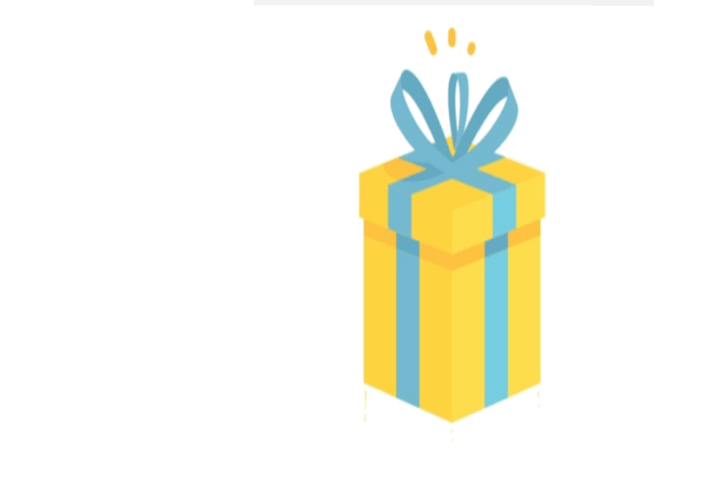
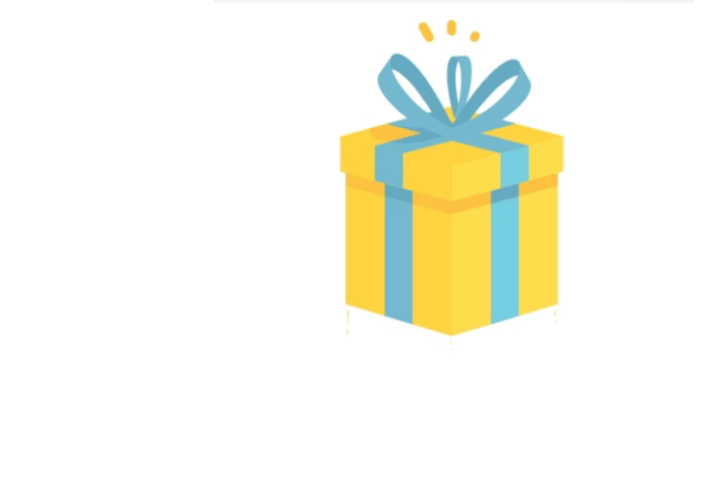
Before and after one commit to sharrsonku/m-I, a plain HTML site: page index.html in a window 1280 px wide. Shown: the part 322-802 px from the top of the page, without its empty margins (186-911 px from the left). Drawn offline with Linux system fonts and the light colour scheme.

Commit message:
Add files via upload

```diff
--- a/style.css
+++ b/style.css
@@ -11,4 +11,4 @@
 h1{text-align: center; transform: translateY(2em);}
 #likeButton{ background-color:rgb(218, 0, 0);; font-size: 1.7em; color: rgb(255, 255, 255); position: absolute;
 top: 10em;left: 8em;}
-img{width: 25em; height: 35em;}
+img{width: 30em; height: 28em;}
```
